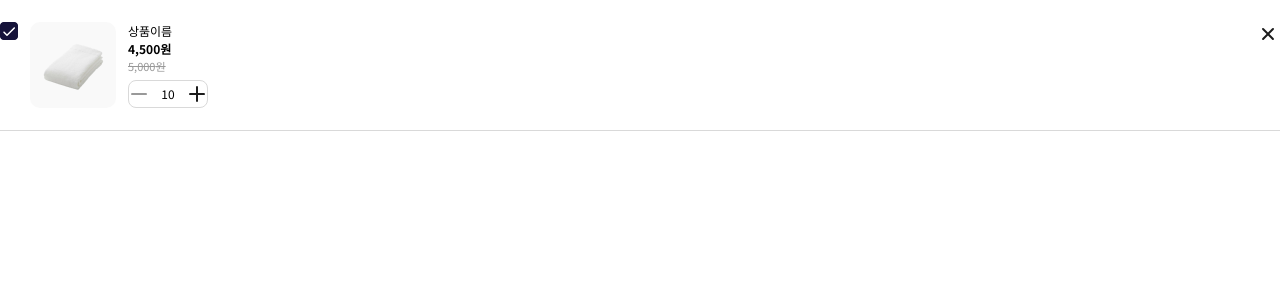
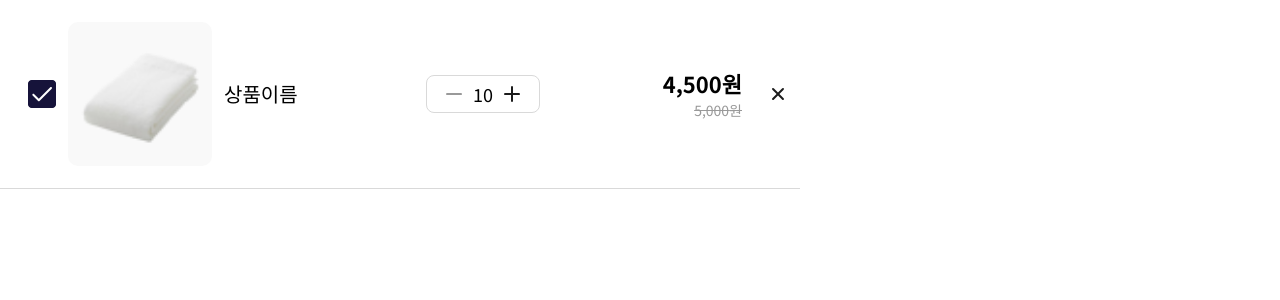
Before and after one commit to Muhan-Company/bizcurator-ecommerce, a Next.js app: page /cart in a window 1280 px wide. Shown: the top 300 px of the page. Built offline with nearby package versions, Linux system fonts and the light colour scheme.

Commit message:
style: CartItem 반응형 스타일 적용 - Issue #5

```diff
--- a/components/cart/CartItem.tsx
+++ b/components/cart/CartItem.tsx
@@ -1,6 +1,6 @@
 import Image from 'next/image';
 import React, { useState } from 'react';
-import { CloseIcon, DisabledMinusIcon, MinusIcon, PlusIcon, SmallCheckBoxIcon, SmallCheckedBoxIcon } from '../Icons';
+import { CheckBoxIcon, CheckedBoxIcon, CloseIcon, DisabledMinusIcon, MinusIcon, PlusIcon } from '../Icons';
 
 type CartItemPropsType = {
   isSelected: boolean;
@@ -8,19 +8,27 @@ type CartItemPropsType = {
 };
 export default function CartItem({ isSelected, setIsSelected }: CartItemPropsType) {
   return (
-    <div className="flex py-[22px] border-b-[1px] border-b-gray_02">
-      <div className="pr-3" onClick={() => setIsSelected(!isSelected)}>
-        {isSelected ? <SmallCheckedBoxIcon /> : <SmallCheckBoxIcon />}
+    <div className="flex md:items-center md:w-[800px] py-[22px] border-b-[1px] border-b-gray_02">
+      <div className="pr-3 md:pl-7" onClick={() => setIsSelected(!isSelected)}>
+        {isSelected ? <CheckedBoxIcon /> : <CheckBoxIcon />}
       </div>
       <div className="flex grow">
-        <div className="w-[86px] h-[86px] rounded-[10px] bg-gray_04">
-          <Image src="/img/image 68.png" alt="thumnail" width={62} height={62} className="p-3 box-content" />
+        <div className="w-[86px] md:w-[120px] h-[86px] md:h-[120px] rounded-[10px] bg-gray_04 p-3 box-content">
+          <Image
+            src="/img/image 68.png"
+            alt="thumnail"
+            width={62}
+            height={62}
+            className="w-full	h-full md:object-cover"
+          />
         </div>
         {/* todo: 상품 정보 props 내려주기 */}
         <CartItemInfo />
       </div>
       {/* todo: 삭제기능 연결 */}
-      <CloseIcon />
+      <div className="pr-[10px] md:ml-6 md:flex md:items-center">
+        <CloseIcon />
+      </div>
     </div>
   );
 }
@@ -34,14 +42,16 @@ function CartItemInfo({ name = '상품이름', price = 5000, discount = 500 }: C
   const originalPrice = price.toLocaleString('ko-KR');
   const discountedPrice = (price - discount).toLocaleString('ko-KR');
   return (
-    <div className="pl-3 flex flex-col justify-between">
-      <div className="flex flex-col">
+    <div className="pl-3 flex flex-col md:grow md:flex-row md:items-center justify-between md:justify-around">
+      <div className="flex flex-col md:grow md:flex-row md:items-center md:justify-between">
         {/* 상품명 */}
-        <h3 className="text-label-sm">{name}</h3>
-        {/* 할인적용 가격 */}
-        <span className="text-label-sm font-bold">{discountedPrice}원</span>
-        {/* 정가 */}
-        <span className="text-label-xs text-gray_01 line-through">{originalPrice}원</span>
+        <h3 className="text-label-sm md:text-[20px]">{name}</h3>
+        <div className="flex flex-col md:text-end">
+          {/* 할인적용 가격 */}
+          <span className="text-label-sm md:text-title-lg font-bold">{discountedPrice}원</span>
+          {/* 정가 */}
+          <span className="text-label-xs md:text-body-sm text-gray_01 line-through">{originalPrice}원</span>
+        </div>
       </div>
       {/* 최소수량 입력받기 */}
       <Counter min={10} />
@@ -55,7 +65,7 @@ type CounterPropsType = {
 function Counter({ min }: CounterPropsType) {
   const [quantity, setQuantity] = useState(min);
   return (
-    <div className="flex items-center justify-center  w-[78px] h-[26px] border-[1px] border-gray_02 rounded-[8px] box-content">
+    <div className="flex items-center justify-center  w-[78px] md:w-[112px] h-[26px] md:h-[36px] border-[1px] border-gray_02 rounded-[8px] box-content md:absolute">
       <div className="flex items-center justify-center px-2 py-1.5">
         {min !== quantity ? (
           <div onClick={() => setQuantity(quantity! - 1)}>
@@ -67,7 +77,7 @@ function Counter({ min }: CounterPropsType) {
           </div>
         )}
         <input
-          className="w-[34px] box-content text-label-sm text-center"
+          className="w-[34px] box-content text-label-sm md:text-title-md text-center"
           onChange={(e) => setQuantity(Number(e.target.value))}
           value={quantity}
           // 최소수량 보다 작게 입력 후 input창 블러시 최소수량으로 재지정
```
